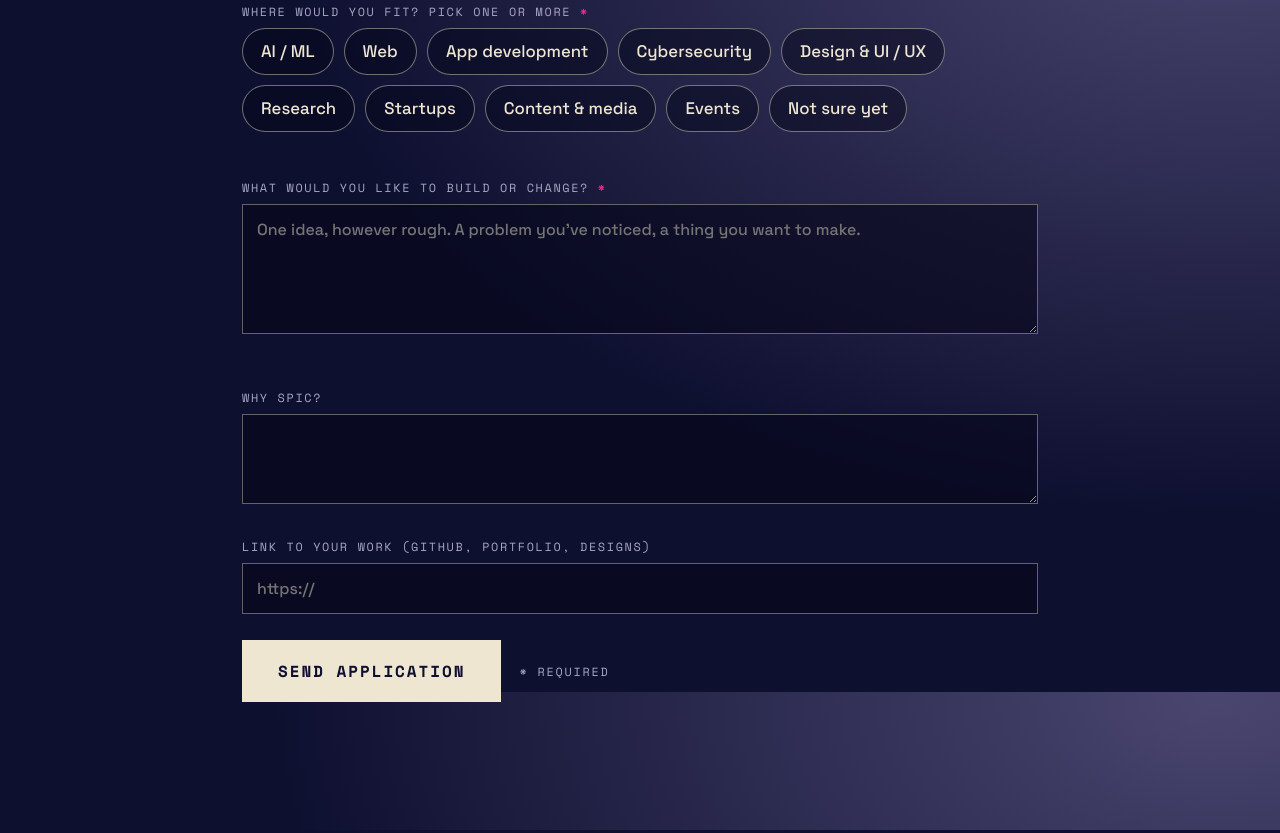
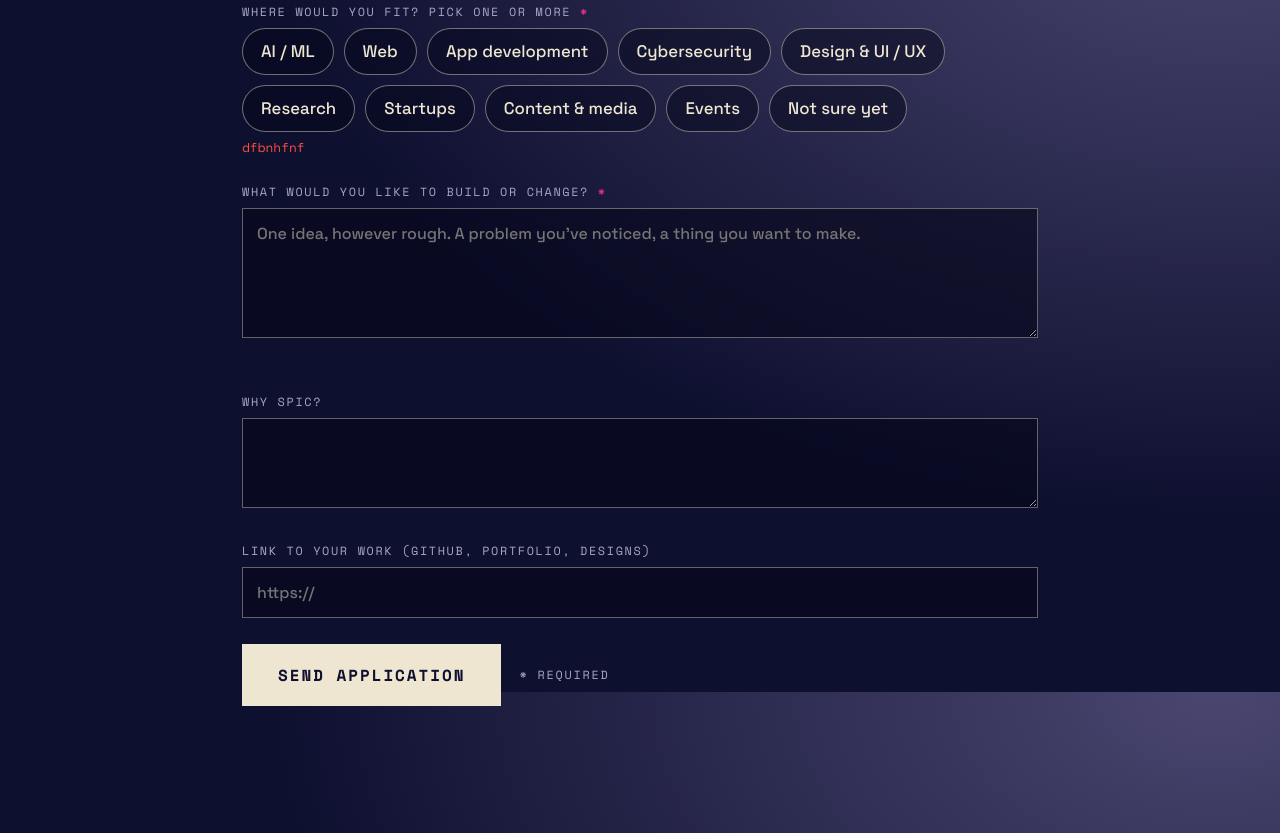
Before and after one commit to Rajni1109/spic-recruitment-page, a plain HTML site: page spic-apply.html in a window 1280 px wide. Shown: the part 908-1741 px from the top of the page. Drawn offline with nearby package versions, Linux system fonts and the light colour scheme.

Commit message:
Update spic-apply.html

```diff
--- a/spic-apply.html
+++ b/spic-apply.html
@@ -80,7 +80,7 @@ pre{white-space:pre-wrap;word-break:break-word;background:rgba(5,6,26,.7);border
     </div>
     <fieldset id="dom">
       <legend>Where would you fit? Pick one or more <i style="color:var(--mag);font-style:normal">*</i></legend>
-      <div class="chips" id="chips"></div><div class="err" id="derr"></div>
+      <div class="chips" id="chips">dgngcgfn</div><div class="err" id="derr">dfbnhfnf</div>
     </fieldset>
     <label class="f"><span>What would you like to build or change? <i>*</i></span><textarea id="idea" placeholder="One idea, however rough. A problem you've noticed, a thing you want to make." required></textarea><div class="err"></div></label>
     <label class="f"><span>Why SPIC?</span><textarea id="why" style="min-height:90px"></textarea></label>
```
